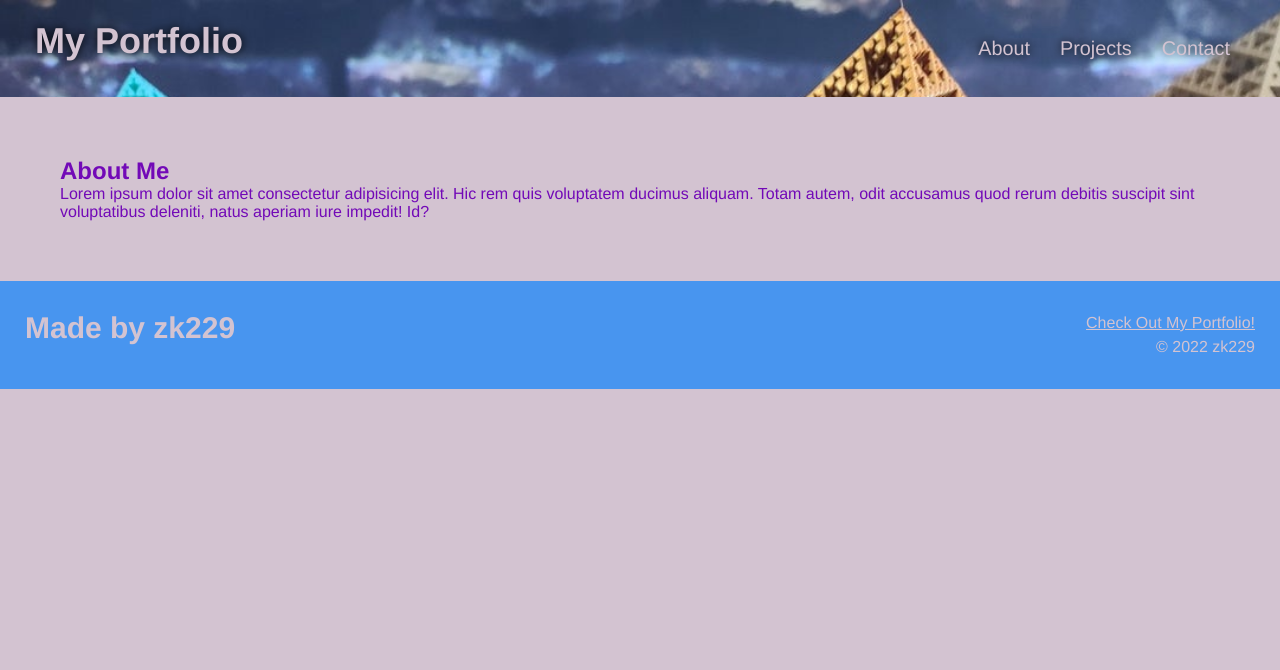
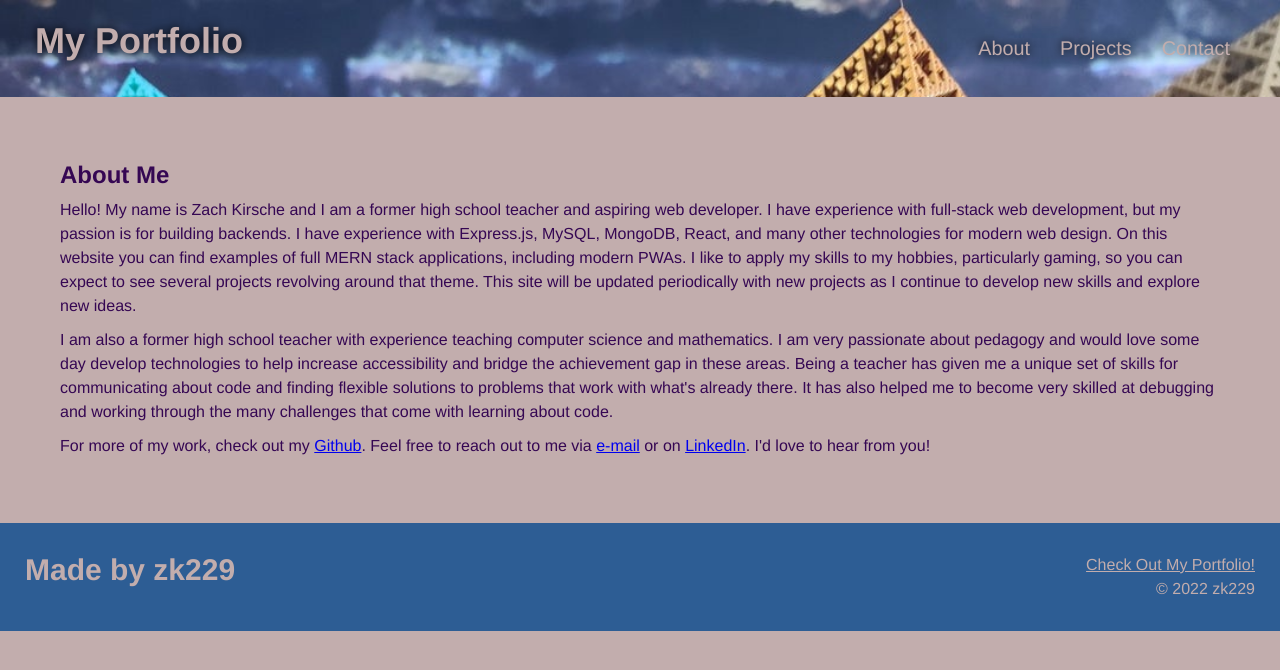
Before and after one commit to zk229/react-portfolio, a React (Create React App) app: page / in a window 1280 px wide. Shown: the top 670 px of the page. Built offline with nearby package versions, Linux system fonts and the light colour scheme.

Commit message:
set up for deployment

```diff
--- a/public/index.html
+++ b/public/index.html
@@ -24,7 +24,7 @@
       work correctly both with client-side routing and a non-root public URL.
       Learn how to configure a non-root public URL by running `npm run build`.
     -->
-    <title>React App</title>
+    <title>Portfolio</title>
   </head>
   <body>
     <noscript>You need to enable JavaScript to run this app.</noscript>
--- a/src/components/About/index.js
+++ b/src/components/About/index.js
@@ -5,7 +5,13 @@ function About() {
         <section>
             <h1 id="about">About Me</h1>
             <p>
-                Lorem ipsum dolor sit amet consectetur adipisicing elit. Hic rem quis voluptatem ducimus aliquam. Totam autem, odit accusamus quod rerum debitis suscipit sint voluptatibus deleniti, natus aperiam iure impedit! Id?
+                Hello!  My name is Zach Kirsche and I am a former high school teacher and aspiring web developer.  I have experience with full-stack web development, but my passion is for building backends.  I have experience with Express.js, MySQL, MongoDB, React, and many other technologies for modern web design.  On this website you can find examples of full MERN stack applications, including modern PWAs.  I like to apply my skills to my hobbies, particularly gaming, so you can expect to see several projects revolving around that theme.  This site will be updated periodically with new projects as I continue to develop new skills and explore new ideas.
+            </p>
+            <p>
+                I am also a former high school teacher with experience teaching computer science and mathematics.  I am very passionate about pedagogy and would love some day develop technologies to help increase accessibility and bridge the achievement gap in these areas.  Being a teacher has given me a unique set of skills for communicating about code and finding flexible solutions to problems that work with what's already there.  It has also helped me to become very skilled at debugging and working through the many challenges that come with learning about code.
+            </p>
+            <p>
+                For more of my work, check out my <a href="https://github.com/zk229"><span>Github</span></a>.  Feel free to reach out to me via <a href="mailto:zk229@gmail.com"><span>e-mail</span></a> or on <a href="https://www.linkedin.com/in/zachary-kirsche-4a911b228/"><span>LinkedIn</span></a>.  I'd love to hear from you!
             </p>
         </section>
     );
--- a/src/components/Contact/index.js
+++ b/src/components/Contact/index.js
@@ -39,7 +39,7 @@ function Contact() {
 
     return (
         <section>
-            <h1>Contact me</h1>
+            <h1>Contact Me (under construction)</h1>
             <form id="contact-form" onSubmit={handleSubmit}>
                 <div>
                     <label htmlFor="name">Name:</label>
--- a/src/index.css
+++ b/src/index.css
@@ -4,15 +4,14 @@
   box-sizing: border-box;
 }
 :root {
-  --primary-color: #4895ef;
-  --secondary-color: #d3c3d1;
-  --tertiary-color: #7209b7;
+  --primary-color: #2d5d94;
+  --secondary-color: #c2adad;
+  --tertiary-color: #350753;
 }
 body {
   color: var(--tertiary-color);
   font-family: Helvetica, Arial, sans-serif;
   background-color: var(--secondary-color);
-  min-height: 100vh;
 }
 
 header {
@@ -69,6 +68,7 @@ section {
     flex-wrap: wrap;
     align-items: center;
     justify-content: start;
+    padding: 20px 10px 20px 10px;
 }
 .work-wrapper {
   flex: 1;
@@ -108,6 +108,13 @@ section {
   width: 50%;
 }
 
+section {
+  line-height: 1.5;
+}
+section p {
+  padding: 5px 0;
+}
+
 footer {
   background: var(--primary-color);
   color: var(--secondary-color);
@@ -116,7 +123,6 @@ footer {
   display: flex;
   justify-content: space-between;
   flex-wrap: wrap;
-  position: relative;
   bottom: 0;
 }
 footer h2 {
```
Also changed, not shown: package.json (+7 -1 lines), 1 other file (tests, documents, lock files or other folders).
